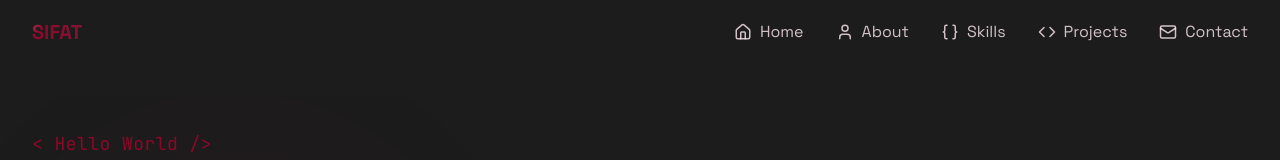
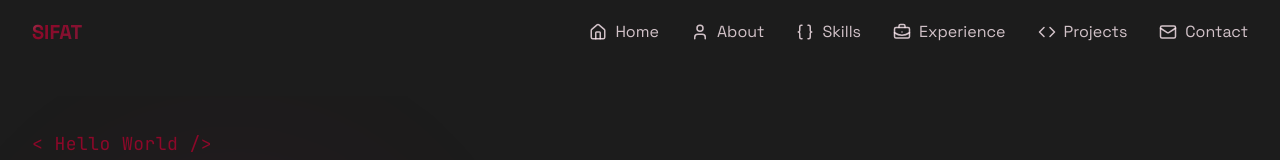
Before and after one commit to Sifat2245/My-Portfolio, a React (Vite) app: page / in a window 1280 px wide. Shown: the top 160 px of the page. Built offline with nearby package versions, Linux system fonts and the light colour scheme.

Commit message:
faat: updated navbar. added experience tab in navbar

```diff
--- a/src/components/Navbar.jsx
+++ b/src/components/Navbar.jsx
@@ -7,7 +7,8 @@ import {
   User,
   Code,
   Mail,
-  Braces
+  Braces,
+  BriefcaseBusiness
 } from "lucide-react";
 
 const Navbar = () => {
@@ -26,7 +27,7 @@ const Navbar = () => {
     { name: "Home", href: "#home", icon: Home },
     { name: "About", href: "#about", icon: User },
     { name: "Skills", href: "#skills", icon: Braces },
-    // { name: "Education", href: "#education", icon: GraduationCap },
+  { name: "Experience", href: "#experience", icon: BriefcaseBusiness },
     { name: "Projects", href: "#projects", icon: Code },
     { name: "Contact", href: "#contact", icon: Mail },
   ];
```
